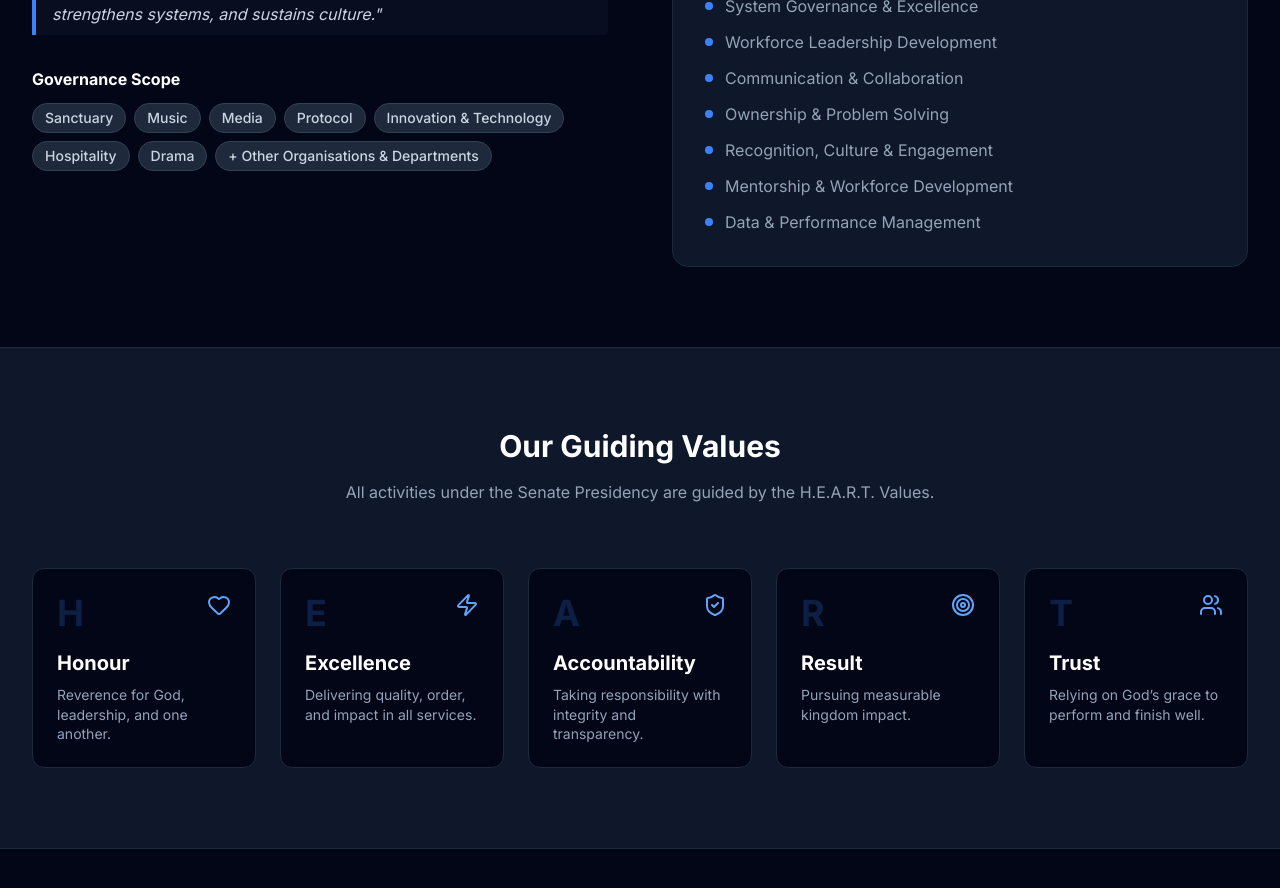
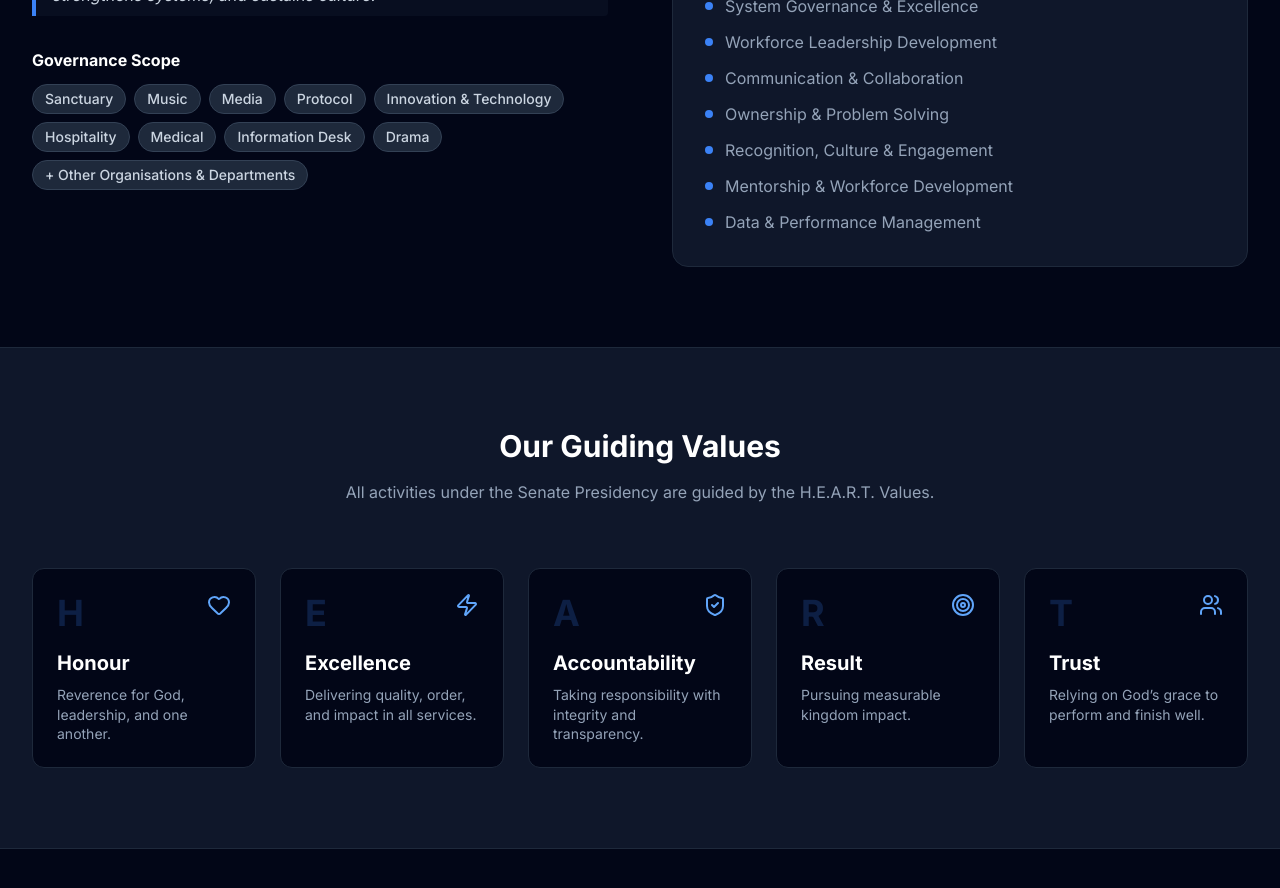
Before and after one commit to Adeyinka-Meduoye/trhsenate, a React (Vite) app: page /#/ in a window 1280 px wide. Shown: the part 1340-2228 px from the top of the page. Built offline with nearby package versions, Linux system fonts and the light colour scheme.

Commit message:
ggovscope updated

```diff
--- a/pages/Home.tsx
+++ b/pages/Home.tsx
@@ -20,7 +20,7 @@ export const Home = () => {
 
   const govScope = [
     'Sanctuary', 'Music', 'Media', 'Protocol', 'Innovation & Technology',
-    'Hospitality', 'Drama', '+ Other Organisations & Departments'
+    'Hospitality', 'Medical', 'Information Desk', 'Drama', '+ Other Organisations & Departments'
   ];
 
   return (
```
